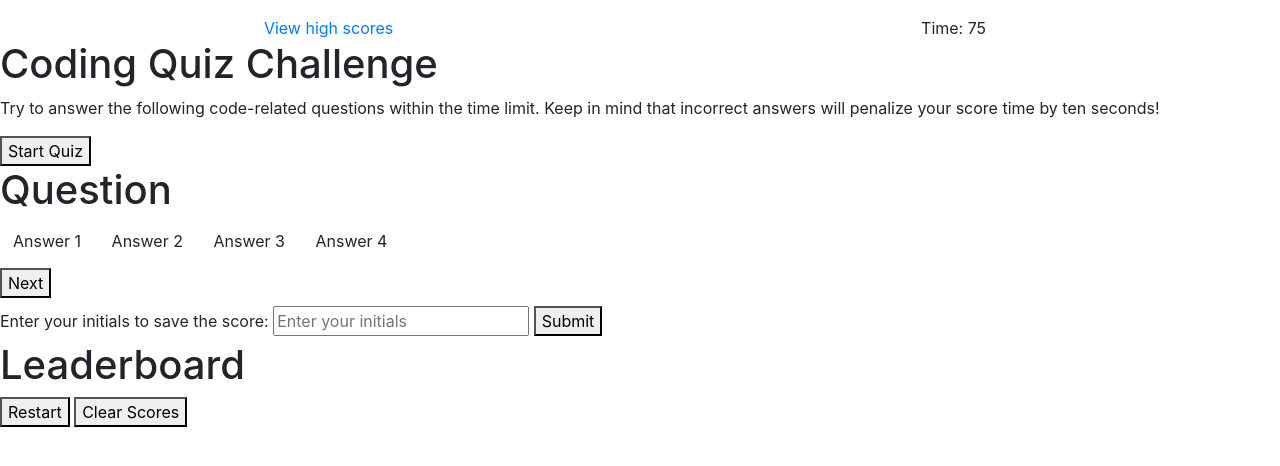
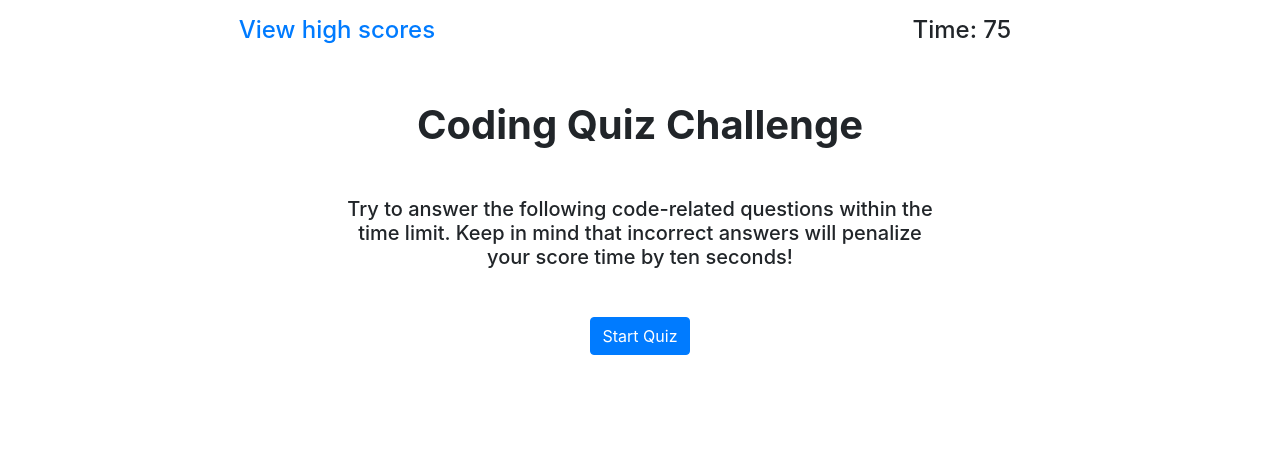
Before and after one commit to zwind66/Shuai-s-Assignment-4, a plain HTML site: page index.html in a window 1280 px wide. Drawn offline with nearby package versions, Linux system fonts and the light colour scheme; files that its build step writes are made by us from their sources.

Commit message:
start page done

```diff
--- a/index.html
+++ b/index.html
@@ -12,23 +12,23 @@
 
     <body>
         <!--header-->
-        <header class="container pt-3 row col-12 justify-content-around">
-            <div id="scores" class="text-primary">
+        <header class="container mt-3 row col-12 justify-content-around">
+            <div id="scores" class="h4 text-primary">
                 <a id="highscores-link">View high scores</a>
             </div>
-            <div id="timer" class="">
+            <div id="timer" class="h4">
                 Time: 75
             </div>
         </header>
         <!--start-->
-        <section id="start" class="start-quiz">
-            <h1> Coding Quiz Challenge</h1>
-            <p>Try to answer the following code-related questions within the time limit. Keep in mind that incorrect answers will penalize your score time by ten seconds!</p>
-            <button type="button" id="start-btn" class="start-btn">Start Quiz</button>
+        <section id="start" class="container col-6 mt-5 text-center">
+            <h1 class="h1 mb-5 font-weight-bold"> Coding Quiz Challenge</h1>
+            <p class="h5 mb-5">Try to answer the following code-related questions within the time limit. Keep in mind that incorrect answers will penalize your score time by ten seconds!</p>
+            <button type="button" id="start-btn" class="btn btn-primary">Start Quiz</button>
         </section>
         <!--questions-->
-        <section id="questions" class="hide">
-            <h1 id="question">Question</h1>
+        <section id="questions" class="d-none">
+            <h1 class="h1 ">Question</h1>
             <div id="answer-btn" class="answer-btn">
                 <button class="btn">Answer 1</button>
                 <button class="btn">Answer 2</button>
@@ -41,7 +41,7 @@
             </div>
         </section>
         <!--score-->
-        <section id="score" class="hide">
+        <section id="score" class="d-none">
             <form id="submit-form">
             <h3 id="your-score"></h3>
             <label id="initials-label">Enter your initials to save the score:</label>
@@ -50,7 +50,7 @@
             </form>
         </section>
         <!--highscores-->
-        <section id="highscores" class="highscores hide">
+        <section id="highscores" class="d-none">
             <div id="high-scores">
             <h1 class="centered">Leaderboard</h1>
             <div id="highscore" class="highscore highscore-list">
```
